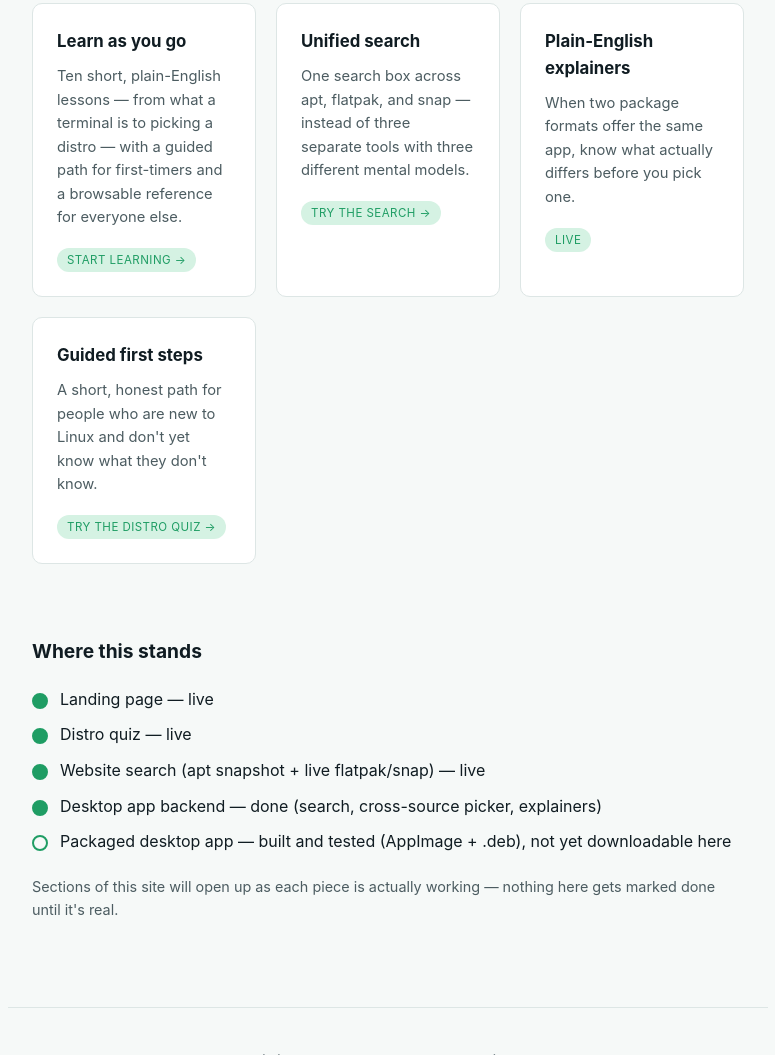
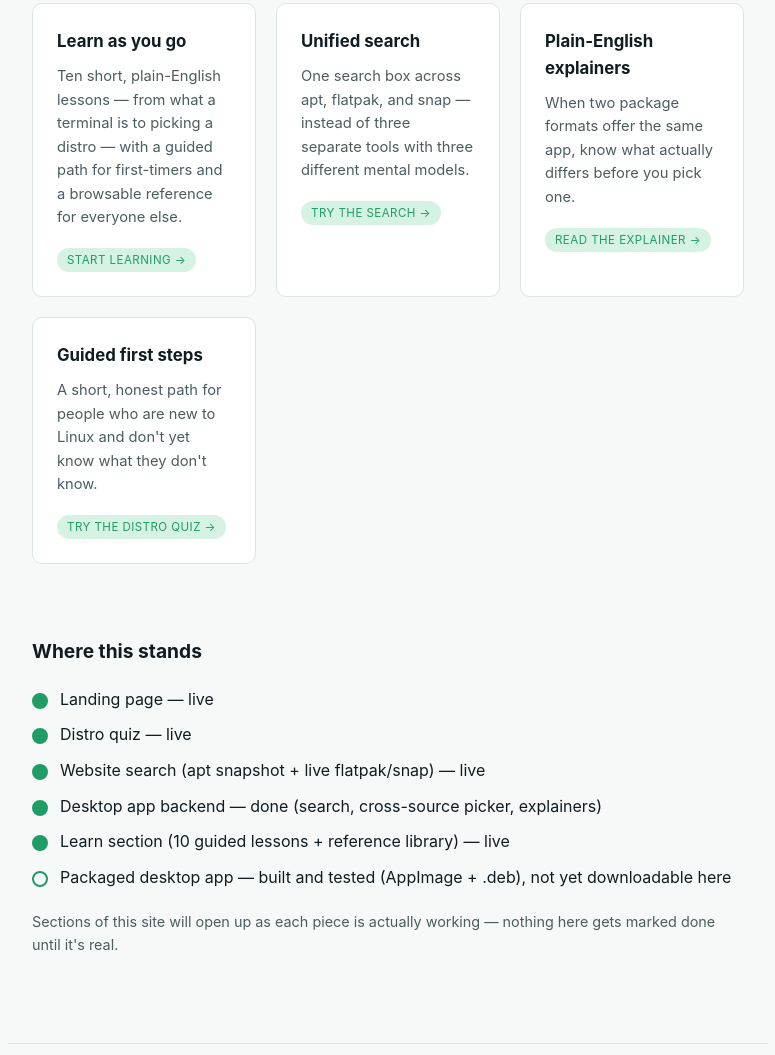
Before and after one commit to MrDonnyNoPants/penguinpath, a plain HTML site: page index.html in a window 1280 px wide. Shown: the part 647-1702 px from the top of the page, without its empty margins (252-1027 px from the left). Drawn offline with Linux system fonts and the light colour scheme.

Commit message:
Update index.html
Added link to plain English explanation and updated roadmap.

```diff
--- a/index.html
+++ b/index.html
@@ -45,7 +45,7 @@
       <div class="feature-card">
         <h2>Plain-English explainers</h2>
         <p>When two package formats offer the same app, know what actually differs before you pick one.</p>
-        <span class="status status-live">Live</span>
+        <a class="status status-live" href="learn.html?topic=package-managers-explained">Read the explainer &rarr;</a>
       </div>
       <div class="feature-card">
         <h2>Guided first steps</h2>
@@ -61,6 +61,7 @@
         <li class="done">Distro quiz — live</li>
         <li class="done">Website search (apt snapshot + live flatpak/snap) — live</li>
         <li class="done">Desktop app backend — done (search, cross-source picker, explainers)</li>
+        <li class="done">Learn section (10 guided lessons + reference library) — live</li>
         <li class="active">Packaged desktop app — built and tested (AppImage + .deb), not yet downloadable here</li>
       </ol>
       <p class="roadmap-note">
```
